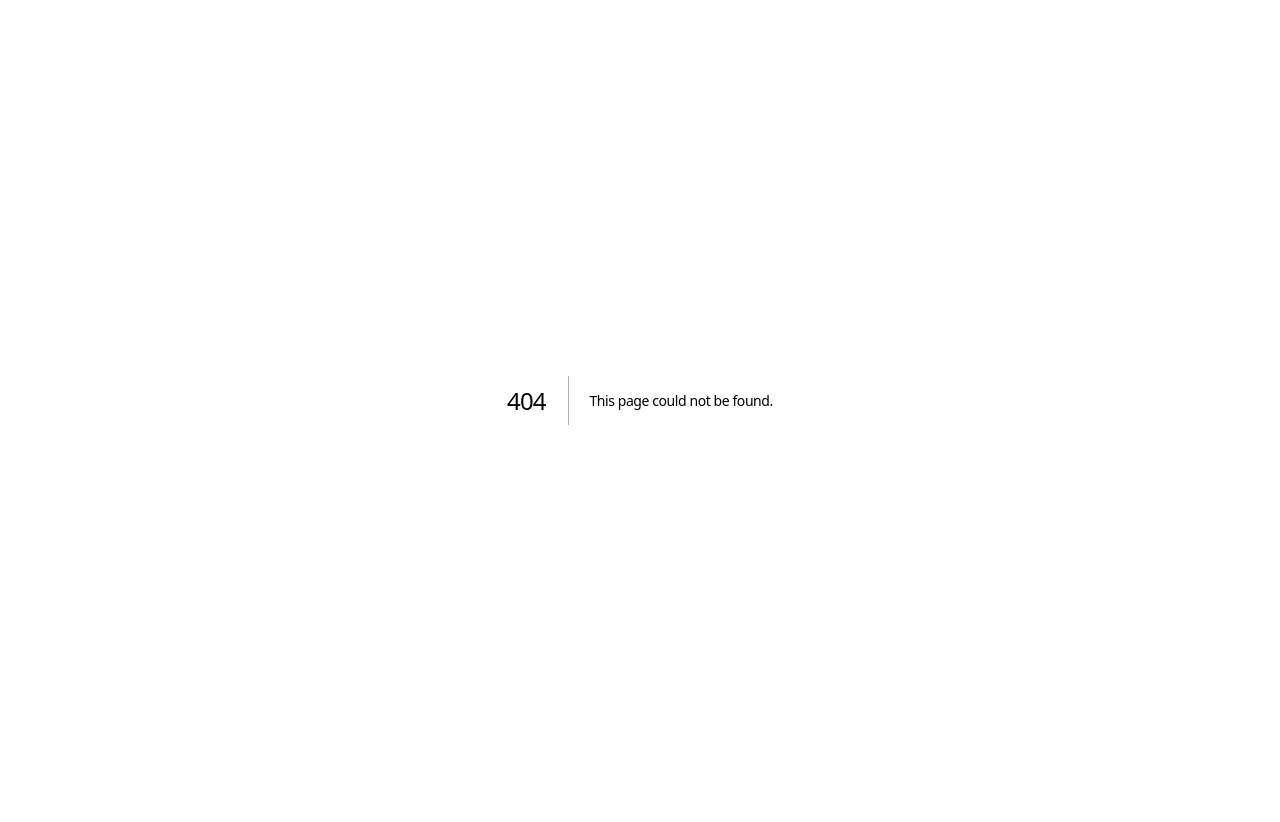
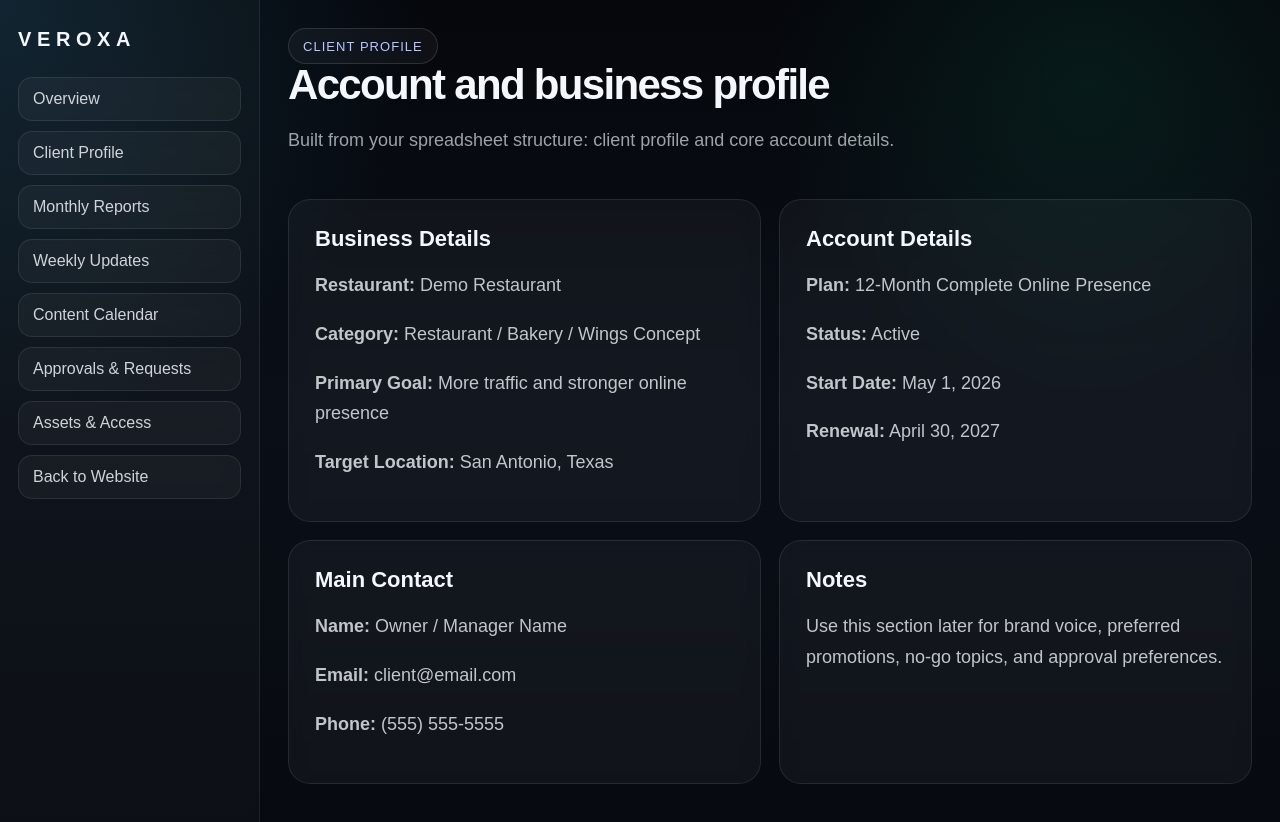
Before and after one commit to fgohar1/veroxa-site, a Next.js app: page /client-dashboard in a window 1280 px wide. Before the commit this address had no page. Shown: the top 822 px of the page. Before the commit the page ends 800 px from the top, so only its background shows below. Built offline with nearby package versions, Linux system fonts and the light colour scheme.

Commit message:
Add files via upload

```diff
--- /dev/null
+++ b/app/client-dashboard/page.js
@@ -0,0 +1,57 @@
+export default function ClientProfilePage() {
+  return (
+    <main className="portal-shell">
+
+<aside className="sidebar">
+  <div className="brand">VEROXA</div>
+  <div className="sidebar-stack">
+    <a className="sidebar-link" href="/client-dashboard">Overview</a>
+    <a className="sidebar-link" href="/client-dashboard/profile">Client Profile</a>
+    <a className="sidebar-link" href="/client-dashboard/monthly-reports">Monthly Reports</a>
+    <a className="sidebar-link" href="/client-dashboard/weekly-updates">Weekly Updates</a>
+    <a className="sidebar-link" href="/client-dashboard/content-calendar">Content Calendar</a>
+    <a className="sidebar-link" href="/client-dashboard/approvals-requests">Approvals & Requests</a>
+    <a className="sidebar-link" href="/client-dashboard/assets-access">Assets & Access</a>
+    <a className="sidebar-link" href="/">Back to Website</a>
+  </div>
+</aside>
+
+      <section className="dashboard">
+        <div className="dashboard-top">
+          <div>
+            <div className="badge">Client Profile</div>
+            <h1>Account and business profile</h1>
+            <p className="muted">Built from your spreadsheet structure: client profile and core account details.</p>
+          </div>
+        </div>
+
+        <div className="grid-2">
+          <div className="panel">
+            <h3>Business Details</h3>
+            <p><strong>Restaurant:</strong> Demo Restaurant</p>
+            <p><strong>Category:</strong> Restaurant / Bakery / Wings Concept</p>
+            <p><strong>Primary Goal:</strong> More traffic and stronger online presence</p>
+            <p><strong>Target Location:</strong> San Antonio, Texas</p>
+          </div>
+          <div className="panel">
+            <h3>Account Details</h3>
+            <p><strong>Plan:</strong> 12-Month Complete Online Presence</p>
+            <p><strong>Status:</strong> Active</p>
+            <p><strong>Start Date:</strong> May 1, 2026</p>
+            <p><strong>Renewal:</strong> April 30, 2027</p>
+          </div>
+          <div className="panel">
+            <h3>Main Contact</h3>
+            <p><strong>Name:</strong> Owner / Manager Name</p>
+            <p><strong>Email:</strong> client@email.com</p>
+            <p><strong>Phone:</strong> (555) 555-5555</p>
+          </div>
+          <div className="panel">
+            <h3>Notes</h3>
+            <p>Use this section later for brand voice, preferred promotions, no-go topics, and approval preferences.</p>
+          </div>
+        </div>
+      </section>
+    </main>
+  );
+}
```
